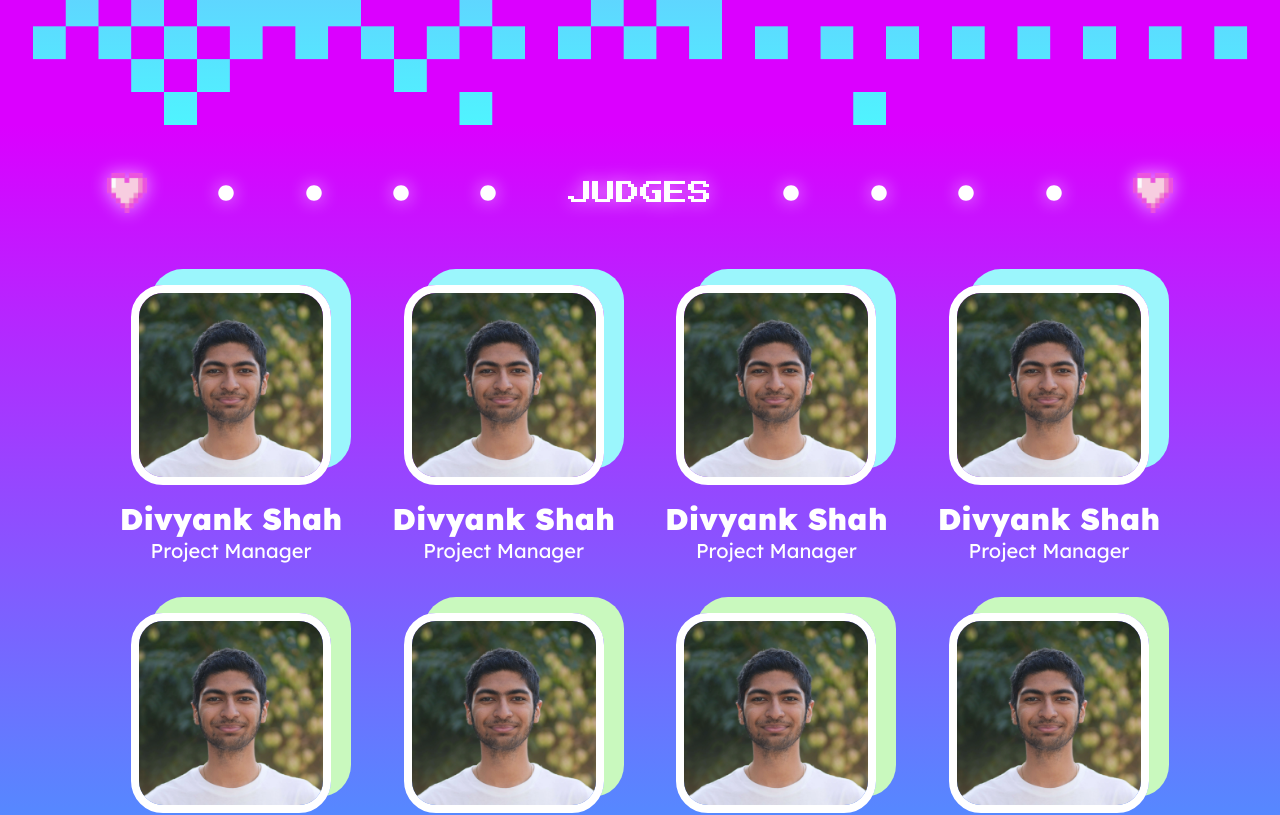
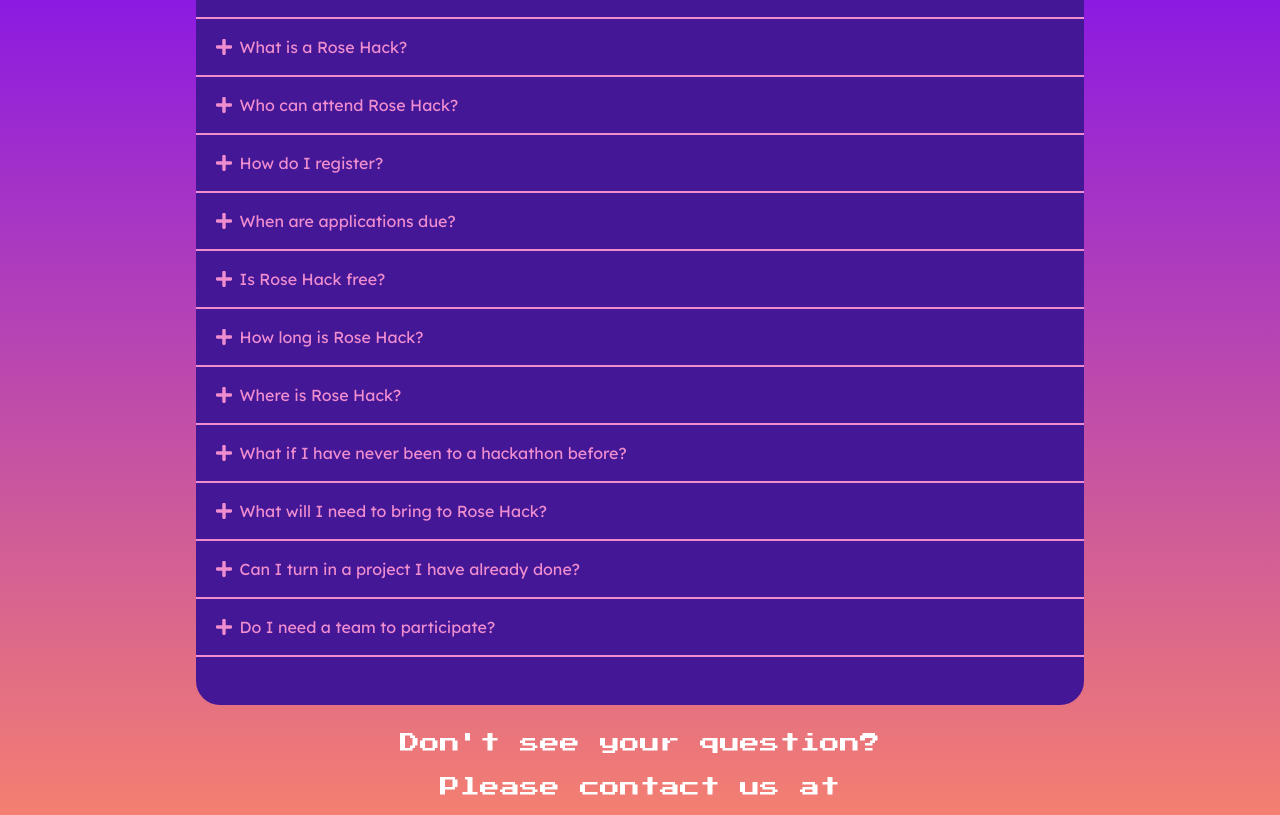
Before and after one commit to Alamode89/rosehack2023, a Next.js app: page / in a window 1280 px wide. Shown: the part 5900-6715 px from the top of the page. Built offline with nearby package versions, Linux system fonts and the light colour scheme.

Commit message:
comment out judges and schedule

```diff
--- a/pages/index.tsx
+++ b/pages/index.tsx
@@ -4,17 +4,17 @@ import Landing from "../components/Landing";
 import Sponsors from "../components/Sponsors";
 import Team from "../components/Team";
 import FAQ from "../components/FAQ";
-import Schedule from "../components/Schedule";
-import Judges from "../components/Judges";
+// import Schedule from "../components/Schedule";
+// import Judges from "../components/Judges";
 
 const Home: NextPage = () => {
   return (
     <div className="flex justify-center items-center flex-col">
       <Landing />
       <About />
-      <Schedule />
+      {/* <Schedule /> */}
       <Sponsors />
-      <Judges />
+      {/* <Judges /> */}
       <Team />
       <FAQ />
       <title>Rose Hack 2023</title>
```
